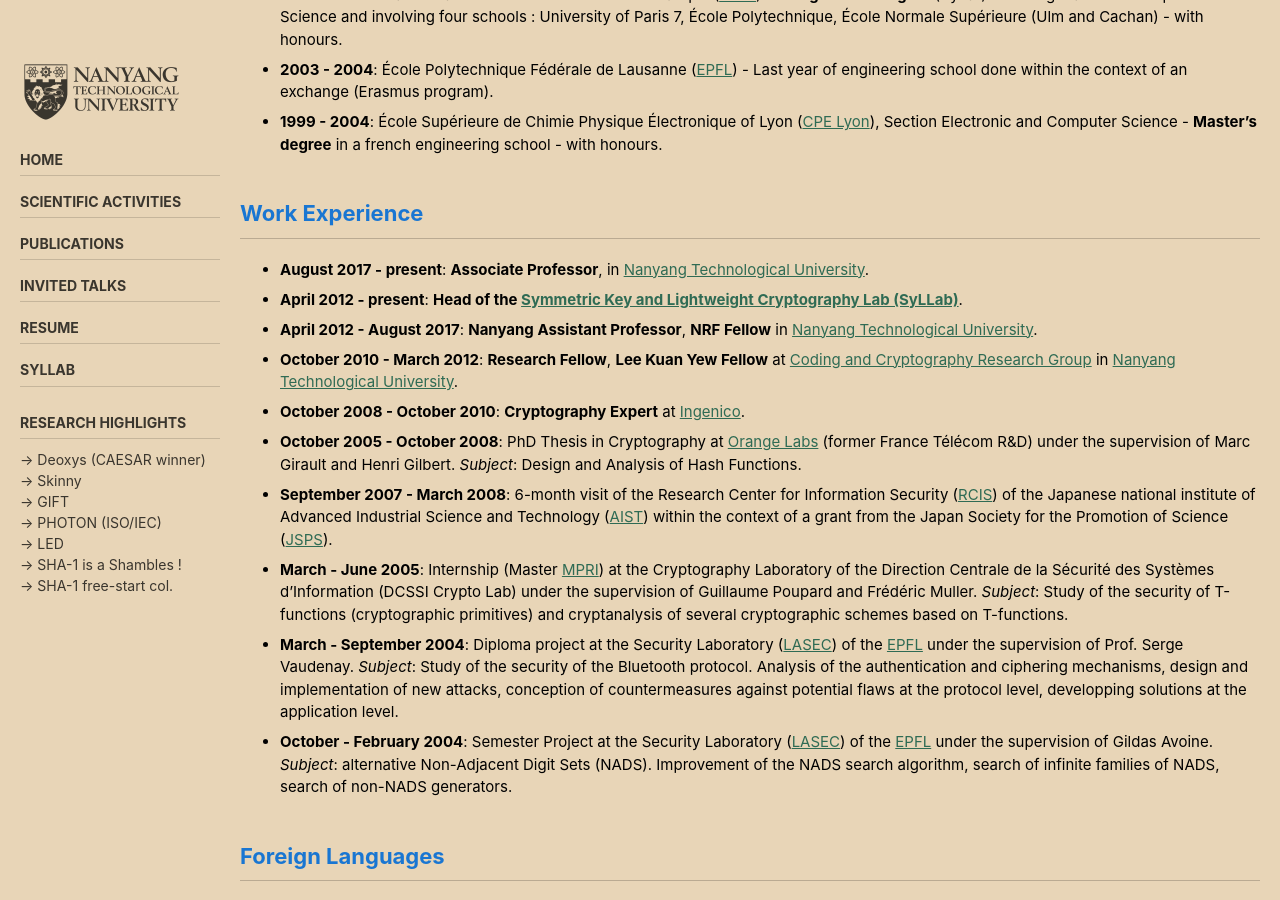
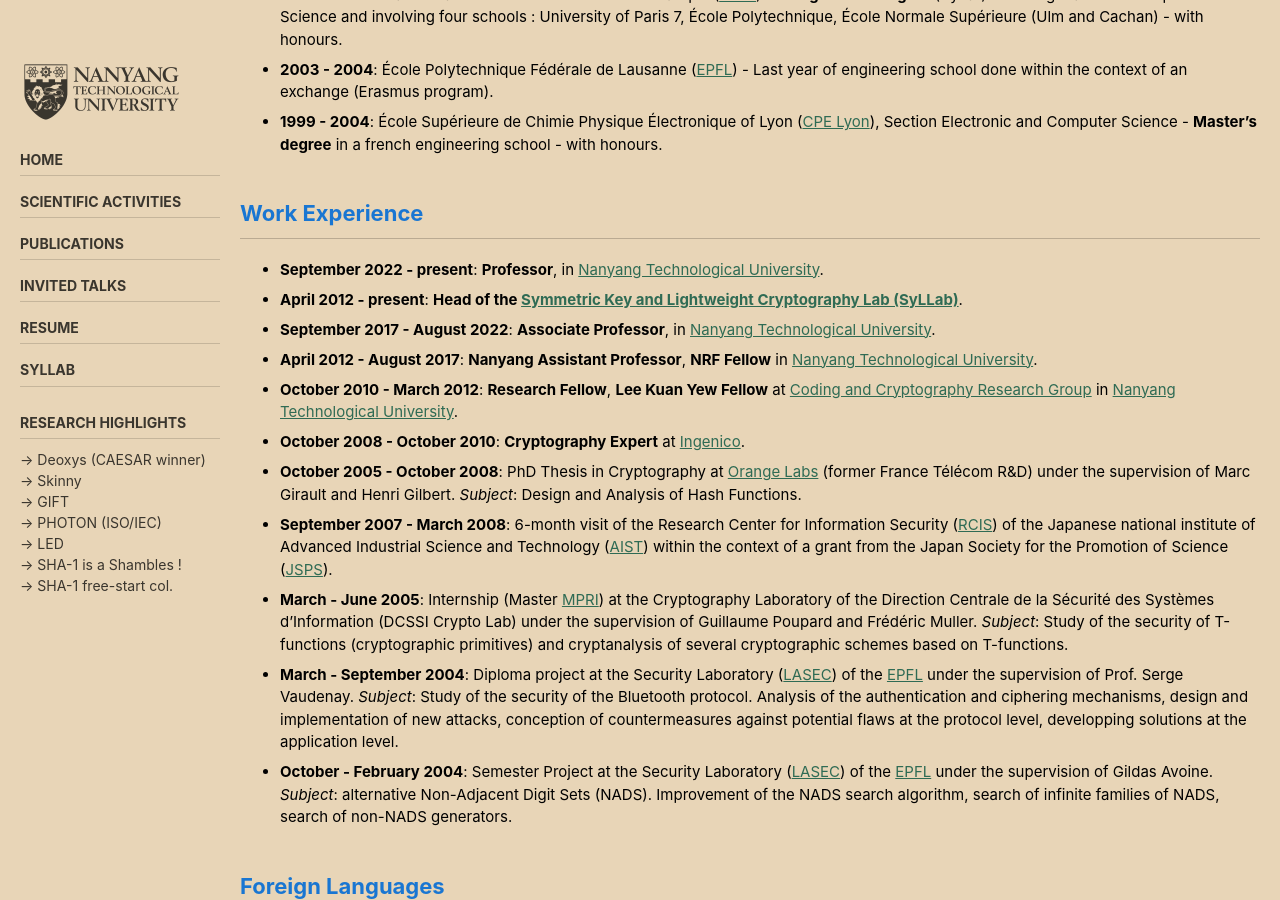
Before and after one commit to thomaspeyrin/web, a Jekyll site: the page built from resume.md, in a window 1280 px wide and 900 px high, scrolled down 319 px. Built offline with Jekyll 4.4.1, drawn with Linux system fonts in a browser that asks for light colours; cached includes are drawn as plain includes; nearby versions of some CDN libraries; our own code applies the rules of GitHub Pages for plain Markdown files.

Commit message:
Update resume.md

```diff
--- a/resume.md
+++ b/resume.md
@@ -21,8 +21,9 @@ sidebar:
 - __1999 - 2004__: École Supérieure de Chimie Physique Électronique of Lyon ([CPE Lyon](http://www.cpe.fr/fr2/gb/default_gb.asp)), Section Electronic and Computer Science - **Master's degree** in a french engineering school - with honours.
 
 ## Work Experience
-- __August 2017 - present__: **Associate Professor**, in [Nanyang Technological University](http://www.ntu.edu.sg/).
+- __September 2022 - present__: **Professor**, in [Nanyang Technological University](http://www.ntu.edu.sg/).
 - __April 2012 - present__: **Head of the [Symmetric Key and Lightweight Cryptography Lab (SyLLab)](https://syllab-ntu.github.io/syllab/)**.
+- __September 2017 - August 2022__: **Associate Professor**, in [Nanyang Technological University](http://www.ntu.edu.sg/).
 - __April 2012 - August 2017__: **Nanyang Assistant Professor**, **NRF Fellow** in [Nanyang Technological University](http://www.ntu.edu.sg/).
 - __October 2010 - March 2012__: **Research Fellow**, **Lee Kuan Yew Fellow** at [Coding and Cryptography Research Group](http://www1.spms.ntu.edu.sg/~ccrg/) in [Nanyang Technological University](http://www.ntu.edu.sg/).
 - __October 2008 - October 2010__: **Cryptography Expert** at [Ingenico](http://www.ingenico.com/).
```
